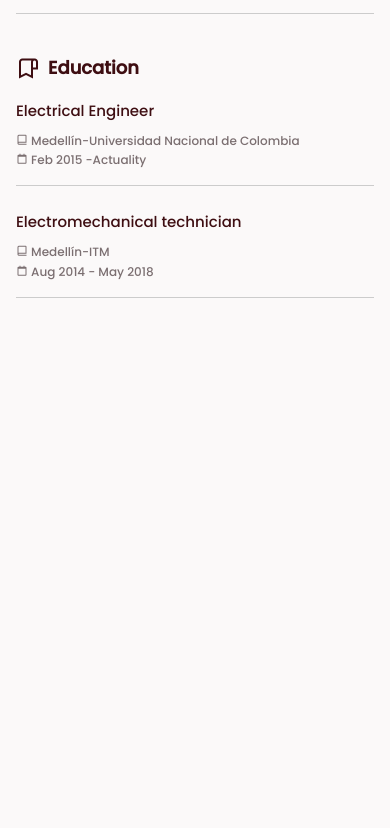
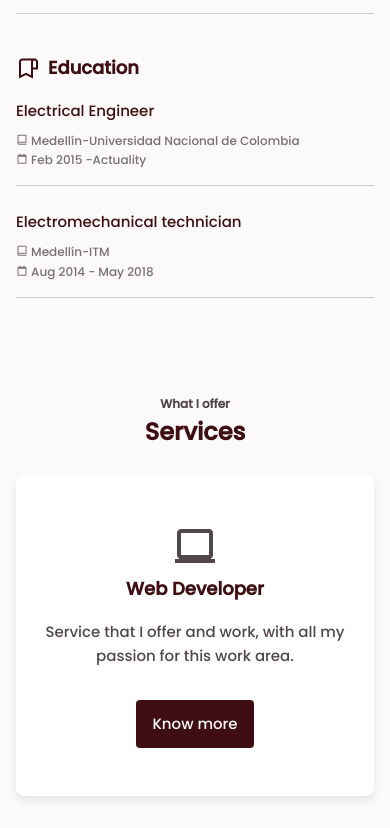
Before and after one commit to AndrewEspejo/Portfolio, a plain HTML site: page index.html in a window 390 px wide. Shown: the part 1854-2682 px from the top of the page. Before the commit the page ends 2184 px from the top, so only its background shows below. Drawn offline with nearby package versions, Linux system fonts and the light colour scheme.

Commit message:
Configuration of services section

```diff
--- a/assets/css/styles.css
+++ b/assets/css/styles.css
@@ -398,4 +398,37 @@ img {
   .qualification__work {
     display: block;
   }
+
+  /***********services**********/
+  .services__data {
+    padding: 3rem 1rem;
+    background-color: #fff;
+    border-radius: 0.5rem;
+    text-align: center;
+    transition: 0.4s;
+    box-shadow: 0 4px 6px rgba(174, 190, 205, 0.3);
+  }
+
+  .services__icon,
+  .services__title {
+    margin-bottom: var(--mb-2);
+    color: var(--first-color);
+  }
+
+  .services-icon {
+    font-size: 3rem;
+  }
+
+  .services__title {
+    font-size: var(--h3-font-size);
+  }
+
+  .services__description {
+    margin-bottom: var(--mb-4);
+  }
+
+  .services__data:hover {
+    transform: translateY(-0.5rem);
+    box-shadow: 0 6px 8px rgba(174, 190, 205, 0.4);
+  }
 }
--- a/index.html
+++ b/index.html
@@ -177,6 +177,24 @@
           </div>
         </div>
       </section>
+
+      <!--=========services=========-->
+      <section class="services section bd-container" id="services">
+        <span class="section-subtitle">What I offer</span>
+        <h2 class="section-title">Services</h2>
+
+        <div class="services__container bd-grid">
+          <div class="services__data">
+            <i class="bx bx-laptop services-icon"></i>
+            <h3 class="services__title">Web Developer</h3>
+            <p class="services__description">
+              Service that I offer and work, with all my passion for this work
+              area.
+            </p>
+            <a href="#" class="button">Know more</a>
+          </div>
+        </div>
+      </section>
     </main>
 
     <!--=========footer=========-->
```
